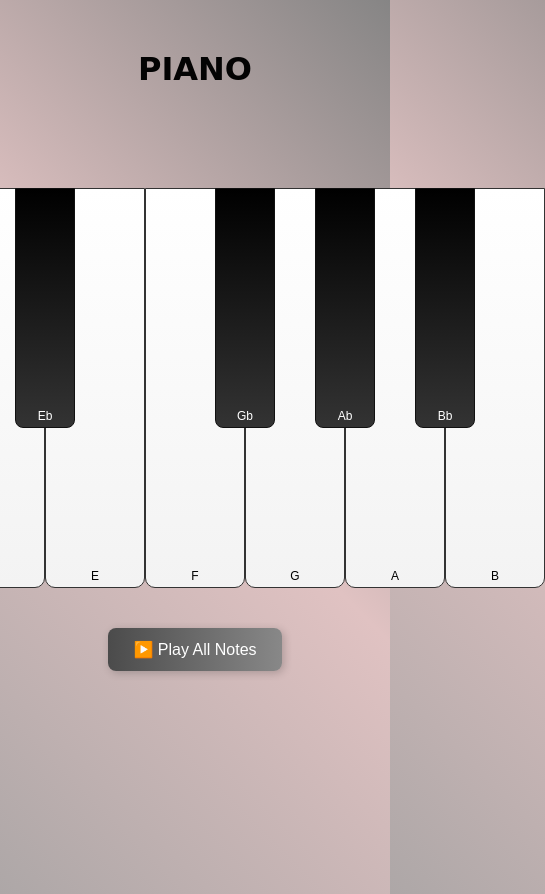
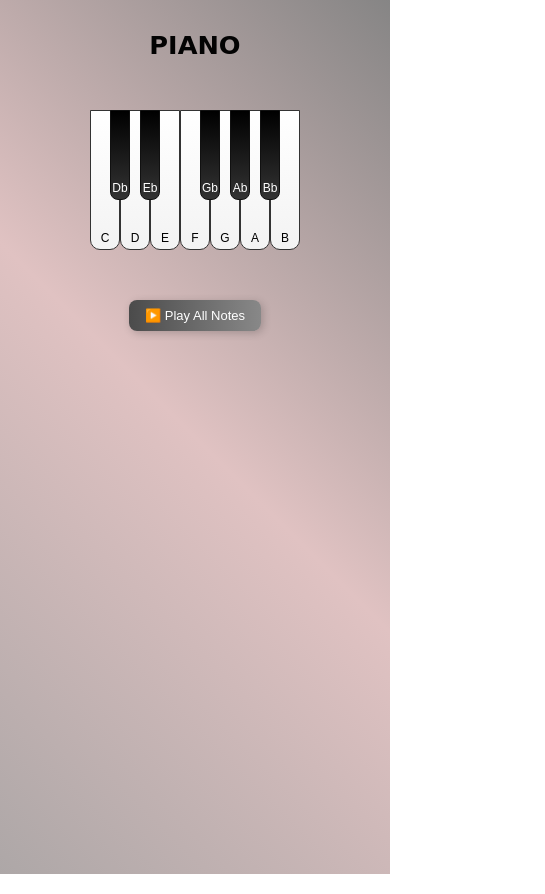
Before and after one commit to msdhinesh45/piano, a plain HTML site: page piano/index.html in a window 390 px wide. Shown: the whole page, 545 px wide, since content can reach past the window. Drawn offline with Linux system fonts and the light colour scheme.

Commit message:
Fix: Responsive Conflict

```diff
--- a/piano/styles.css
+++ b/piano/styles.css
@@ -1,3 +1,4 @@
+
 * {
     box-sizing: border-box;
     margin: 0;
@@ -99,3 +100,155 @@ button:hover {
     background: linear-gradient(to right, #5e5e5e, #a0a0a0);
     transform: scale(1.05);
 }
+* {
+  box-sizing: border-box;
+  margin: 0;
+  padding: 0;
+}
+
+body {
+  background: linear-gradient(45deg, rgb(173, 167, 167), rgb(224, 194, 194), rgb(134, 133, 133));
+  min-height: 100vh;
+  font-family: Arial, sans-serif;
+}
+
+h1 {
+  text-align: center;
+  margin-top: 30px;
+  color: rgb(3, 3, 3);
+  text-transform: uppercase;
+  font-family: cursive;
+  font-size: 2.5rem;
+}
+
+.wrapper {
+  margin-top: 40px;
+  display: flex;
+  justify-content: center;
+  align-items: center;
+  padding: 10px;
+  overflow-x: auto;
+}
+
+.piano {
+  display: flex;
+  position: relative;
+}
+
+.key {
+  position: relative;
+  transition: background-color 0.3s ease, transform 0.1s ease;
+}
+
+.white {
+  width: 60px;
+  height: 240px;
+  background: linear-gradient(to bottom, #fff, #f3f3f3);
+  border: 1px solid #333;
+  border-radius: 0 0 10px 10px;
+  z-index: 1;
+}
+
+.white:active {
+  background-color: #ccc;
+}
+
+.black {
+  width: 40px;
+  height: 160px;
+  background: linear-gradient(to bottom, #000, #333);
+  margin-left: -20px;
+  margin-right: -20px;
+  z-index: 2;
+  border: 1px solid #111;
+  border-radius: 0 0 8px 8px;
+  color: #fff;
+}
+
+.black:active {
+  background-color: #222;
+}
+
+.note-label {
+  font-size: 12px;
+  position: absolute;
+  bottom: 4px;
+  left: 50%;
+  transform: translateX(-50%);
+  color: inherit;
+}
+
+.key.active {
+  transform: translateY(4px);
+}
+
+.controls {
+  display: flex;
+  justify-content: center;
+  margin: 30px 10px 10px;
+}
+
+button {
+  padding: 12px 25px;
+  background: linear-gradient(to right, #4b4b4b, #888);
+  color: #fff;
+  border: none;
+  border-radius: 8px;
+  font-size: 16px;
+  font-family: sans-serif;
+  cursor: pointer;
+  transition: all 0.3s ease;
+  box-shadow: 2px 2px 8px rgba(0,0,0,0.2);
+}
+
+button:hover {
+  background: linear-gradient(to right, #5e5e5e, #a0a0a0);
+  transform: scale(1.05);
+}
+
+/* 📱 Responsive Design */
+@media (max-width: 768px) {
+  .white {
+    width: 40px;
+    height: 180px;
+  }
+
+  .black {
+    width: 25px;
+    height: 120px;
+    margin-left: -12.5px;
+    margin-right: -12.5px;
+  }
+
+  h1 {
+    font-size: 2rem;
+  }
+
+  button {
+    font-size: 14px;
+    padding: 10px 20px;
+  }
+}
+
+@media (max-width: 480px) {
+  .white {
+    width: 30px;
+    height: 140px;
+  }
+
+  .black {
+    width: 20px;
+    height: 90px;
+    margin-left: -10px;
+    margin-right: -10px;
+  }
+
+  h1 {
+    font-size: 1.6rem;
+  }
+
+  button {
+    font-size: 13px;
+    padding: 8px 16px;
+  }
+}
```
Also changed, not shown: piano/output.png (added).
